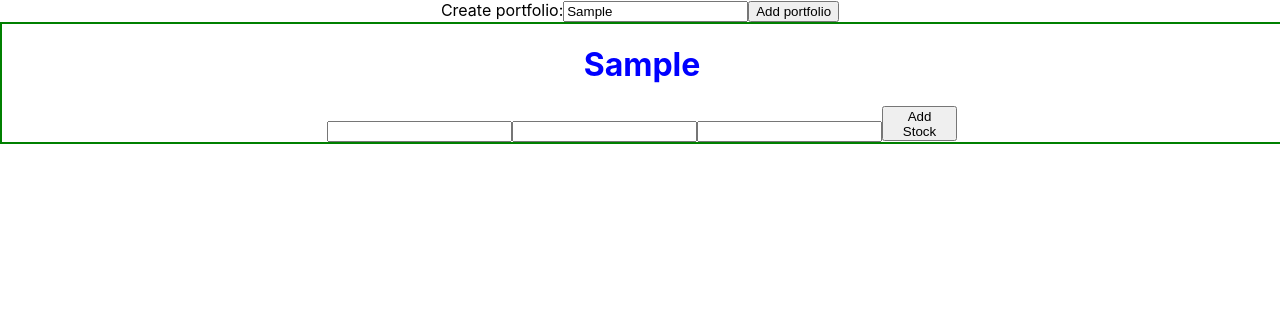
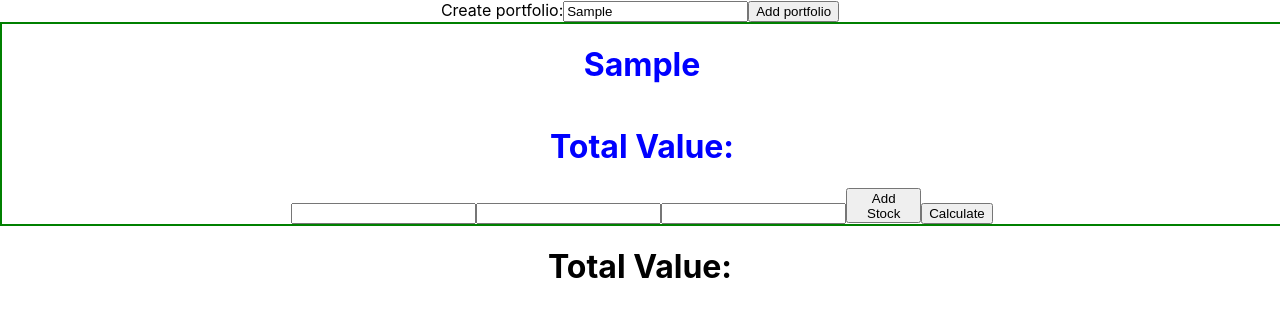
Before and after one commit to JuhaAarnio/React-stock-frontend, a React (Create React App) app: page / in a window 1280 px wide. Both pictures are taken after typing "Sample" into the empty fields and a click on the button "Add portfolio". Shown: the top 316 px of the page. Built offline with nearby package versions, Linux system fonts and the light colour scheme.

Commit message:
Price calculation logic mostly added

```diff
--- a/src/App.js
+++ b/src/App.js
@@ -7,7 +7,8 @@ class App extends React.Component{
     super(props);
     this.state = {
       portfolioList:  [],
-      name: ''
+      name: '',
+      totalValue: ''
     };
   }
   handleChange = (evt) => this.setState({name: evt.target.value});
@@ -28,6 +29,7 @@ class App extends React.Component{
           </label>
           <button onClick={this.handleSubmit}>Add portfolio</button>
           {this.state.portfolioList}
+          <h1>Total Value: {this.totalValue}</h1>
         </div>
     );
   }
--- a/src/components/Portfolio.js
+++ b/src/components/Portfolio.js
@@ -9,8 +9,21 @@ class Portfolio extends React.Component {
       stockList: [],
       symbol: '',
       amount: '',
-      date: ''
+      date: '',
+      totalValue: ''
     };
+  }
+  calculateTotalValue = () => {
+    for(let i = 0; i < this.state.stockList.length; i++){
+      let sum =+ this.state.stockList[i];
+      console.log(sum);
+      this.setState(state => {
+        state.totalValue = sum;
+      })
+    }
+  };
+  componentDidMount() {
+    this.calculateTotalValue();
   }
   addStock = (symbol, amount, price, currPrice, date) => {
     this.setState(state => {
@@ -76,11 +89,13 @@ class Portfolio extends React.Component {
         <div style={backgroundStyle}>
           <h1>{this.props.name}</h1>
           {this.state.stockList}
+          <h1>Total Value: {this.state.totalValue}</h1>
           <div>
             <input type="text" value={this.state.symbol} onChange={evt => {this.updateFieldSymbol(evt)}}/>
             <input type="text" value={this.state.amount} onChange={evt => {this.updateFieldAmount(evt)}}/>
             <input type="text" value={this.state.date} onChange={evt => {this.updateFieldDate(evt)}}/>
             <button style={buttonStyle} onClick = {() => this.submitRequest(this.state.symbol, this.state.amount, this.state.date)}>Add Stock</button>
+            <button onClick={this.calculateTotalValue}>Calculate</button>
           </div>
         </div>
     );
```
